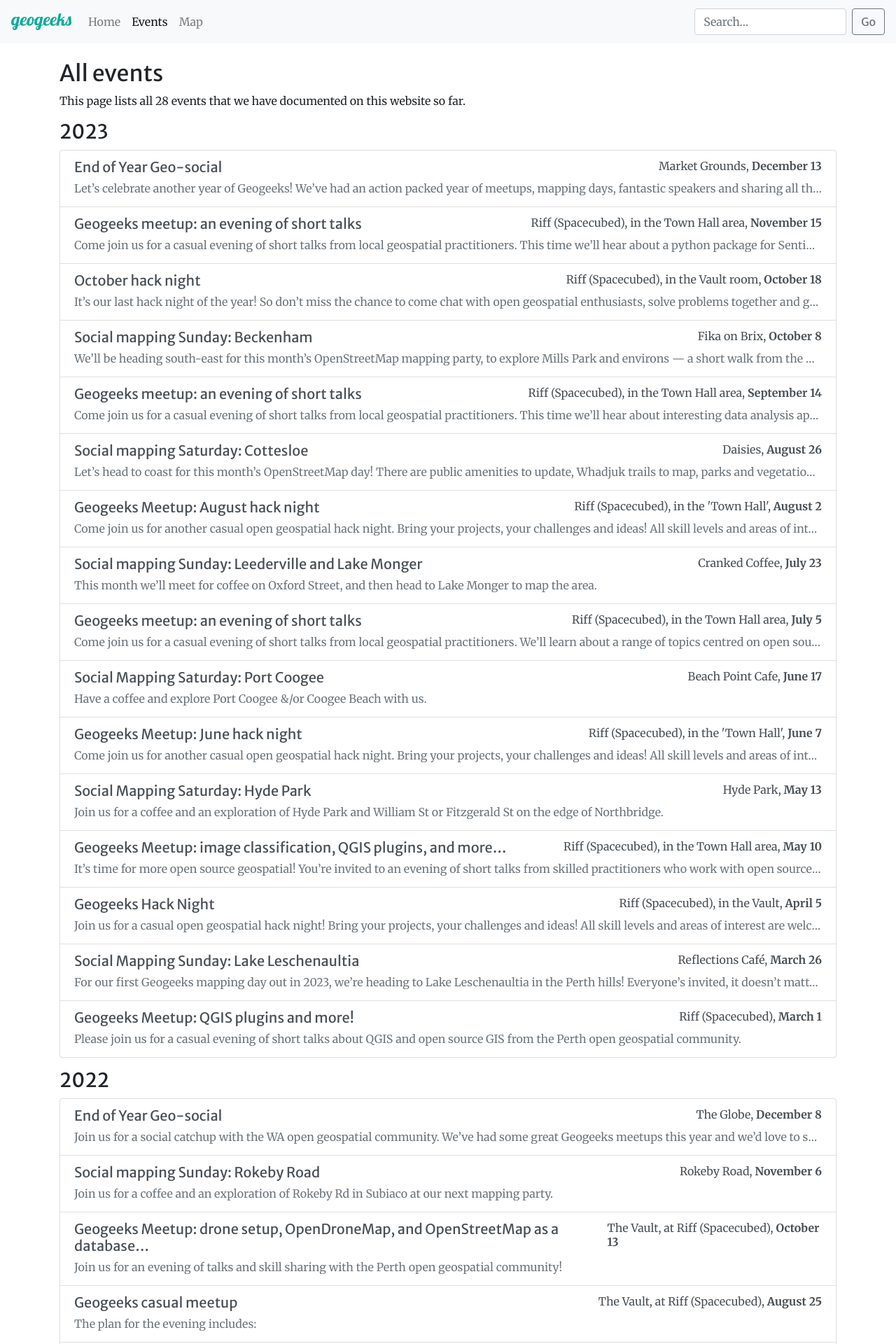
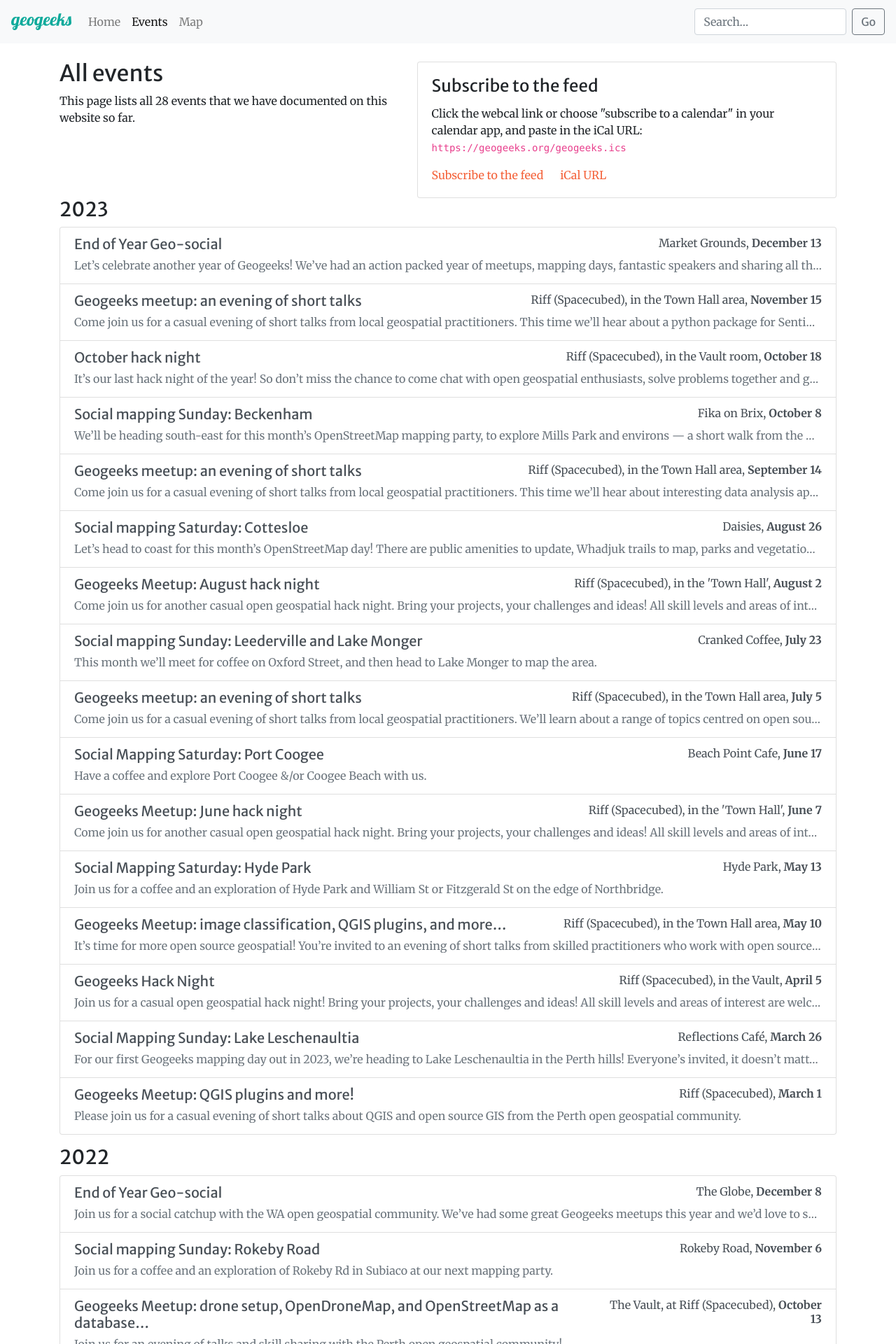
Before and after one commit to geogeeks-au/geogeeks-au.github.io, a Jekyll site: the page built from events.md, in a window 1280 px wide. Shown: the top 1920 px of the page at 70% size. Built offline with Jekyll 4.4.1, drawn with Linux system fonts in a browser that asks for light colours; comment, search, counter and statistics services are not loaded.

Commit message:
Add a "subscribe to feed" box to the events page...
and improve the list layout on small screens.

```diff
--- a/_layouts/events.html
+++ b/_layouts/events.html
@@ -3,6 +3,18 @@ layout: plain
 ---
 
 {% assign events_data = site.pages | where: "layout", "event" | sort: "path" | reverse %}
+
+<div class="card calendar-subscribe-box mb-3 mb-md-0">
+    <div class="card-body">
+        <h4 class="card-title">Subscribe to the feed</h4>
+        <p>
+            Click the webcal link or choose "subscribe to a calendar" in your calendar app, and paste in the iCal URL:
+            <code style="user-select: all">https://geogeeks.org/geogeeks.ics</code>
+        </p>
+        <a class="card-link" href="webcal://geogeeks.org/geogeeks.ics" type="text/calendar">Subscribe to the feed</a>
+        <a class="card-link" href="https://geogeeks.org/geogeeks.ics" type="text/calendar" rel="ical">iCal URL</a>
+    </div>
+</div>
 
 <p>This page lists all {{events_data.size}} events that we have documented on this website so far.</p>
 
@@ -13,22 +25,18 @@ layout: plain
     {% if year != prev_year %}
 </div>
 
-<h3>{{year}}</h3>
+<h3 style="clear: both">{{year}}</h3>
 <div class="list-group mb-3">
     {% endif %}
     {% assign prev_year = year %}
-
-    <!-- {{event|inspect}} -->
     <a href="{{ event.url }}" class="list-group-item list-group-item-action">
-        <div class="d-flex w-100 justify-content-between">
+        <div class="mb-2 mb-md-0 d-flex flex-column flex-md-row w-100 justify-content-between">
             <h5>{{ event.title }}</h5>
-	    <span>{{ event.location.name}}, <b>{{ event.start_time|date: "%B %e" }}</b></span>
+	    <span class="text-right">{{ event.location.name}}, <b>{{ event.start_time|date: "%B %e" }}</b></span>
         </div>
         <span class="one-line-summary text-muted">{{ event.content | split: "
 
 " | first | markdownify | strip_html }}</span>
-
     </a>
-
 {% endfor %}
 </div>
--- a/assets/css/custom.css
+++ b/assets/css/custom.css
@@ -79,3 +79,14 @@ header.masthead p {
 .gallery-item { display:block; margin-bottom:0.5em; padding-top:0.5em; font-size:smaller; color:black; }
 .gallery-item:hover { text-decoration:none; background-color:#efefef; color:black; }
 .gallery-item.upload-link { color:#2f66cd; font-size:larger; }
+
+@media (min-width: 768px) {
+  .calendar-subscribe-box {
+    float: right;
+    margin-top: -2.5rem; /* fallback for missing calc support */
+    margin-top: calc(-6px - 2.4rem); /* the height of the heading plus its padding */
+    width: 39em;
+    max-width: 54%;
+    margin-left: 1rem;
+  }
+}
```
